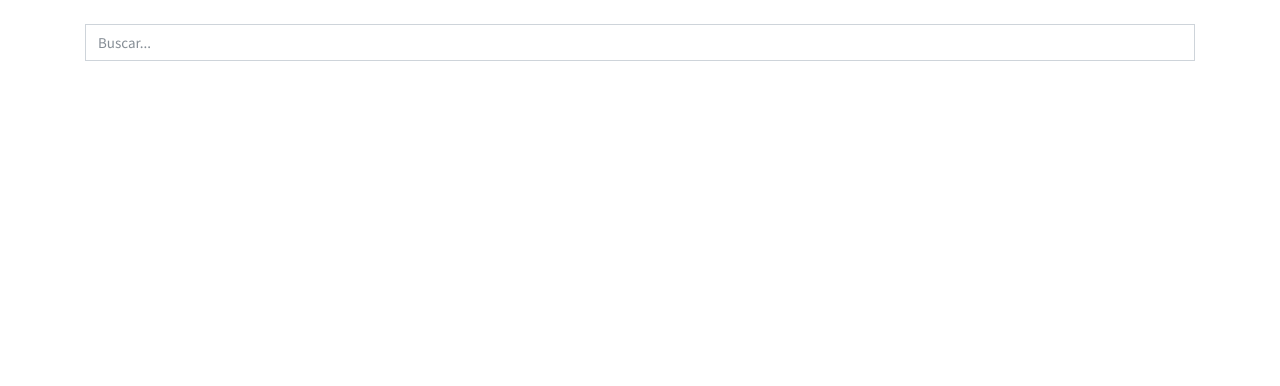
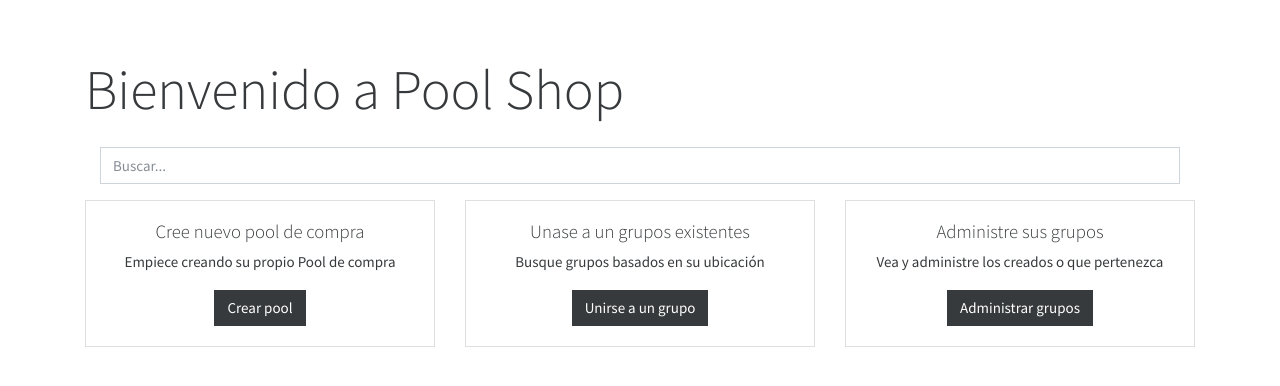
Before and after one commit to grupo5-proyectofinal/architecture_test, a Svelte app in the folder frontend/: page / in a window 1280 px wide. Shown: the top 386 px of the page. Built offline with nearby package versions, Linux system fonts and the light colour scheme.

Commit message:
Add card de funciones en Pool shop

```diff
--- a/frontend/src/App.svelte
+++ b/frontend/src/App.svelte
@@ -2,11 +2,38 @@
 	import Footer from "./Components/footer.svelte";
 	import Header from "./Components/header.svelte";
 	import Filter from "./Components/Filter.svelte"
+	import CardButton from "./Components/CardButton.svelte"
 </script>
 
 <main>
 	<Header />
-	<Filter />
+	<div class="container">
+		<div class="row">
+			<div class="col">
+				<Filter />
+			</div>
+		</div>
+		<div class="row">
+			<div class="col-md-4">
+				<CardButton
+				titulo="Cree nuevo pool de compra"
+				descripcion="Empiece creando su propio Pool de compra"
+				actionLabel="Crear pool"/>
+			</div>
+			<div class="col-md-4">
+				<CardButton
+				titulo="Unase a un grupos existentes"
+				descripcion="Busque grupos basados en su ubicación"
+				actionLabel="Unirse a un grupo"/>
+			</div>
+			<div class="col-md-4">
+				<CardButton
+				titulo="Administre sus grupos"
+				descripcion="Vea y administre los creados o que pertenezca"
+				actionLabel="Administrar grupos"/>
+			</div>
+		</div>
+	</div>
 
 	<Footer />
 </main>
--- /dev/null
+++ b/frontend/src/Components/CardButton.svelte
@@ -0,0 +1,26 @@
+<script>
+    export let titulo = '';
+    export let descripcion = '';
+    export let icon = '';
+    export let actionLabel = '';
+    export let onAction = () => {};
+</script>
+
+<div class="card text-center">
+    <div class="card-body">
+        {#if icon}
+            <div class="mb-3">
+                <i class={icon}></i>
+            </div>
+        {/if}
+        <h5 class="card-titulo">{titulo}</h5>
+        <p class="card-text">{descripcion}</p>
+        <button class="btn btn-secondary" on:click={onAction}>{actionLabel}</button>
+    </div>
+</div>
+
+<style>
+    .card {
+        margin-bottom: 20px;
+    }
+</style>
--- a/frontend/src/Components/Filter.svelte
+++ b/frontend/src/Components/Filter.svelte
@@ -45,7 +45,11 @@
         handleSearch();
     });
 </script>
-
+<div class="container">
+        <div class="row">
+            <h1 class="display-4 text-center mt-5">Bienvenido a Pool Shop</h1>
+        </div>
+        <div class="row">
             <div class="container mt-3">
                 <input
                     class="form-control mb-3"
@@ -96,3 +100,5 @@
                     {/if}
                 </div>
             </div>
+        </div>
+</div>
--- a/frontend/src/Components/Form.svelte
+++ b/frontend/src/Components/Form.svelte
@@ -109,7 +109,7 @@
                                 </div>
                             </div>
 
-                            <button type="submit" class="btn btn-secondary">Crear Pool</button>
+                            <button type="submit" class="btn btn-secondary">Guardar</button>
                         </div>
                     </form>
                 </div>
```
Lines whose indentation alone changed are shown as unchanged.
